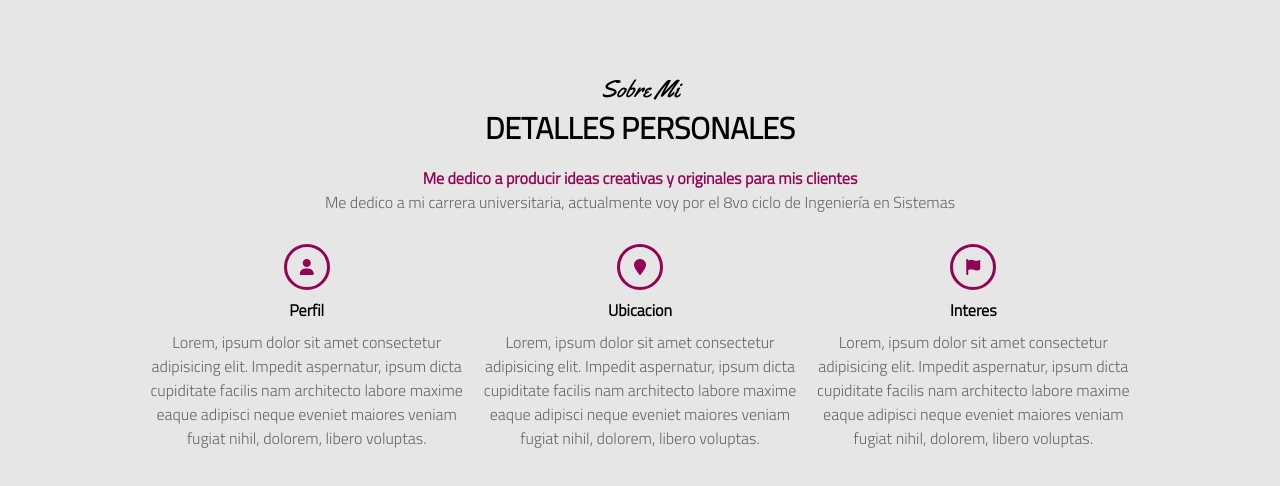
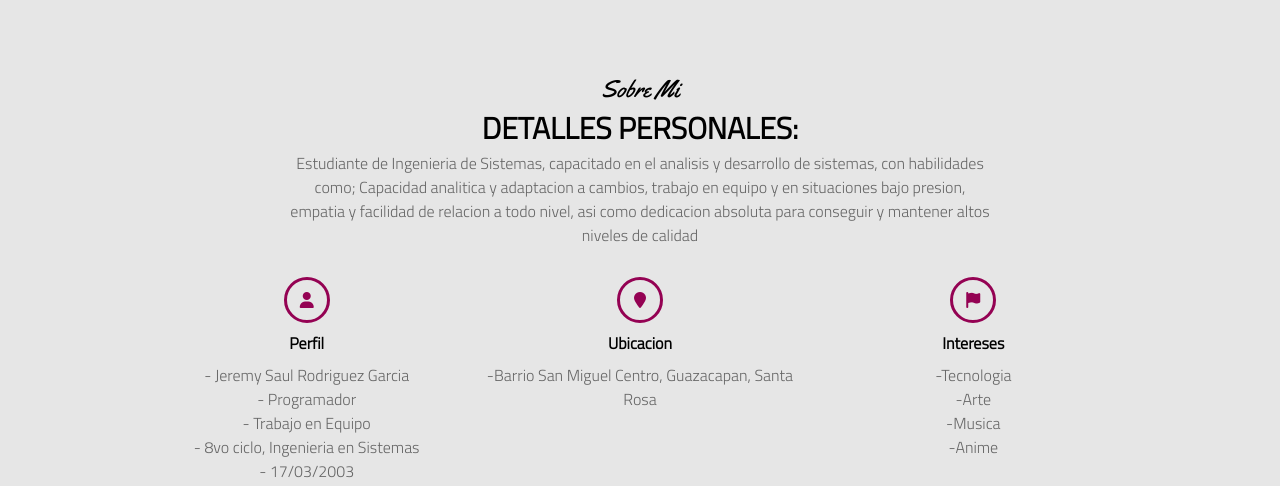
Before and after one commit to JeremyMiller177/EjercicioHTML, a plain HTML site: page index.html in a window 1280 px wide. Shown: the part 505-991 px from the top of the page. Drawn offline with Linux system fonts and the light colour scheme; a web font is replaced by a local one.

Commit message:
Se agregaron nuevos cambios

```diff
--- a/index.css
+++ b/index.css
@@ -137,7 +137,7 @@
 .sobremi .contenido-seccion {
   max-width: 1000px;
   margin: auto;
-  padding: 0 10px;
+  padding: 0 20px;
 }
 
 .sobremi .contenido-seccion h3 {
@@ -146,7 +146,7 @@
 }
 
 .sobremi .contenido-seccion .especial {
-  color: #940253;
+  color: #474242;
   font-weight: bold;
   margin-top: 15px;
 }
--- a/index.html
+++ b/index.html
@@ -47,24 +47,33 @@
   <section class="sobremi" id="sobremi">
     <div class="contenido-seccion">
         <h2 class="titulo-seccion">Sobre Mi</h2>
-        <h3>Detalles Personales</h3>
-        <p class="especial">Me dedico a producir ideas creativas y originales para mis clientes</p>
-        <p>Me dedico a mi carrera universitaria, actualmente voy por el 8vo ciclo de Ingeniería en Sistemas</p>
+        <h3>Detalles Personales:</h3>
+        <p>Estudiante de Ingenieria de Sistemas, capacitado en el analisis y desarrollo de sistemas, con habilidades como; Capacidad analitica y adaptacion a cambios, trabajo en equipo y en situaciones bajo presion, empatia y facilidad de relacion a todo nivel, asi como dedicacion absoluta para conseguir y mantener altos niveles de calidad</p>
+
+        <p></p>
+        <p class="especial"></p>
         <div class="fila">
             <div class="col">
                 <i class="fa-solid fa-user"></i>
                 <span class="titulo-detalle">Perfil</span>
-                <p>Lorem, ipsum dolor sit amet consectetur adipisicing elit. Impedit aspernatur, ipsum dicta cupiditate facilis nam architecto labore maxime eaque adipisci neque eveniet maiores veniam fugiat nihil, dolorem, libero voluptas.</p>
+                <p>- Jeremy Saul Rodriguez Garcia</p>
+                <p>- Programador</p>
+                <p>- Trabajo en Equipo</p>
+                <p>- 8vo ciclo, Ingenieria en Sistemas</p>
+                <p>- 17/03/2003</p>
             </div>
             <div class="col">
                 <i class="fa-solid fa-location-pin"></i>
                 <span class="titulo-detalle">Ubicacion</span>
-                <p>Lorem, ipsum dolor sit amet consectetur adipisicing elit. Impedit aspernatur, ipsum dicta cupiditate facilis nam architecto labore maxime eaque adipisci neque eveniet maiores veniam fugiat nihil, dolorem, libero voluptas. </p>
+                <p>-Barrio San Miguel Centro, Guazacapan, Santa Rosa</p>
             </div>
             <div class="col">
                 <i class="fa-solid fa-flag"></i>
-                <span class="titulo-detalle">Interes</span>
-                <p>Lorem, ipsum dolor sit amet consectetur adipisicing elit. Impedit aspernatur, ipsum dicta cupiditate facilis nam architecto labore maxime eaque adipisci neque eveniet maiores veniam fugiat nihil, dolorem, libero voluptas. </p>
+                <span class="titulo-detalle">Intereses</span>
+                <p>-Tecnologia</p>
+                <p>-Arte</p>
+                <p>-Musica</p>
+                <p>-Anime</p>
             </div>
     </section>
 
@@ -206,13 +215,13 @@
                             <h3>2017 - 2019</h3>
                         </td>
                         <td rowspan="2" class="descripcion">
-                        Lorem ipsum dolor sit amet consectetur, adipisicing elit. Impedit voluptates possimus quidem, fugit veniam esse minima, tempora adipisci ipsam doloremque autem! Quaerat dicta ratione nemo reiciendis neque suscipit ducimus sint!
+                        Empece un bachillerato en educacion en ciencias y letras en la Escuela Normal Particular del Sur, dandola por terminada sin problemas y asi poder dar mi primer paso a la Universidad
                         </td>
                     </tr>
                     <tr>
                         <td>
                             <h4>Bach en Educ.</h4>
-                            <p>Universidad de Guatemala</p>
+                            <p>Escuela Normal Particular del Sur</p>
                             <span class="promedio">8.9 PG</span>
                         </td>
                     </tr>
@@ -223,8 +232,7 @@
                             <h3>2020 - 2023</h3>
                         </td>
                         <td rowspan="2" class="descripcion">
-                        Lorem ipsum dolor sit amet consectetur, adipisicing elit. Impedit voluptates possimus quidem, fugit veniam esse minima, tempora adipisci ipsam doloremque autem! Quaerat dicta ratione nemo reiciendis neque suscipit ducimus sint!
-                        </td>
+                       comenze mi carrera universitaria a los 17 años, consiguiendo asi nuevas destrezas y habilidades para desempeñarlas en mi vida como profesional
                     </tr>
                     <tr>
                         <td>
@@ -243,7 +251,7 @@
                             <h3>2 años</h3>
                         </td>
                         <td rowspan="2" class="descripcion">
-                        Lorem ipsum dolor sit amet consectetur, adipisicing elit. Impedit voluptates possimus quidem, fugit veniam esse minima, tempora adipisci ipsam doloremque autem! Quaerat dicta ratione nemo reiciendis neque suscipit ducimus sint!
+
                         </td>
                     </tr>
                     <tr>
@@ -260,8 +268,7 @@
                             <h3>1 año</h3>
                         </td>
                         <td rowspan="2" class="descripcion">
-                        Lorem ipsum dolor sit amet consectetur, adipisicing elit. Impedit voluptates possimus quidem, fugit veniam esse minima, tempora adipisci ipsam doloremque autem! Quaerat dicta ratione nemo reiciendis neque suscipit ducimus sint!
-                        </td>
+
                     </tr>
                     <tr>
                         <td>
```
